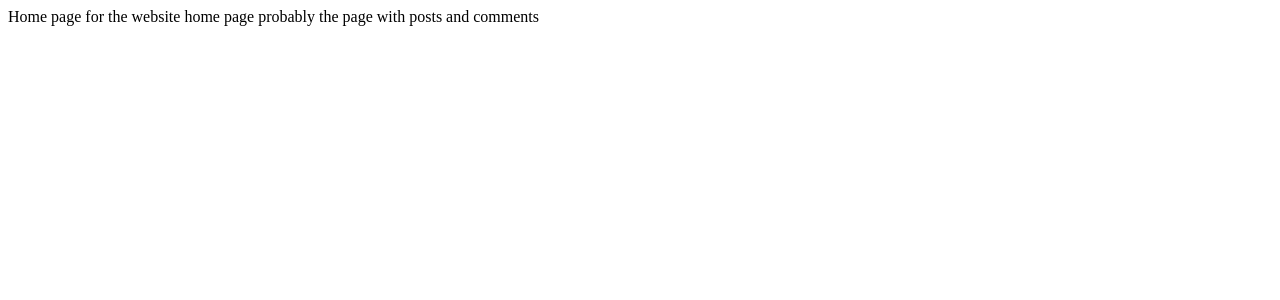
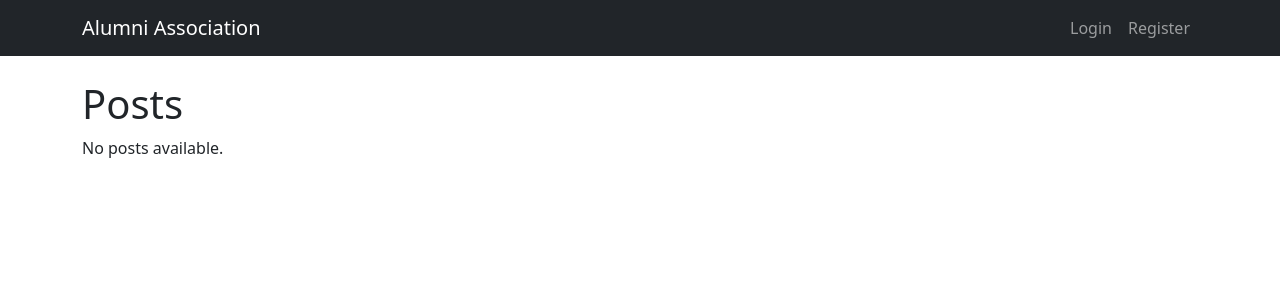
Before and after one commit to usd-cs/COMP-49X-24-25-Alumni-Association-intro-project, a Django app: page / in a window 1280 px wide. Shown: the top 300 px of the page. Run offline with Django 5.2, Linux system fonts and the light colour scheme; data that the repository does not hold is empty.

Commit message:
Update on the html to show the posts on the homepage.

```diff
--- a/backend/backend/urls.py
+++ b/backend/backend/urls.py
@@ -28,14 +28,13 @@ from intro_proj.views import (
 )
 
 urlpatterns = [
-    path('', TemplateView.as_view(template_name="index.html"), name='home'),
+    path('', post_list, name='home'),  # New homepage with posts
     path('register', register, name='register'),
     path('login', user_login, name='login'),
     path('admin/', admin.site.urls),
-    #Post Urls
-    path('posts/', post_list, name='post_list'),
-    path('posts/create/', create_post, name='create_post'),
-    path('posts/<int:post_id>/', post_detail, name='post_detail'),
-    path('posts/<int:post_id>/comment/', add_comment, name='add_comment'),
+    #Posts Urls
+    path('create/', create_post, name='create_post'),
+    path('post/<int:post_id>/', post_detail, name='post_detail'),
+    path('post/<int:post_id>/comment/', add_comment, name='add_comment'),
     path('comments/<int:comment_id>/delete/', delete_comment, name='delete_comment'),
 ]
--- a/backend/intro_proj/views.py
+++ b/backend/intro_proj/views.py
@@ -32,7 +32,7 @@ def user_login(request):
 #Post Views
 def post_list(request):
     posts = Post.objects.all().order_by('-time_posted')
-    return render(request, 'post_list.html', {
+    return render(request, 'post_list.html', {  # Remove 'posts/' prefix
         'posts': posts,
         'view_type': 'list'
     })
@@ -41,7 +41,7 @@ def post_detail(request, post_id):
     post = get_object_or_404(Post, post_ID=post_id)
     comments = post.comment_set.all().order_by('-time_posted')
     comment_form = CommentForm()
-    return render(request, 'post_detail.html', {
+    return render(request, 'post_detail.html', {  # Remove 'posts/' prefix
         'post': post,
         'comments': comments,
         'comment_form': comment_form,
@@ -56,10 +56,10 @@ def create_post(request):
             post = form.save(commit=False)
             post.author = request.user
             post.save()
-            return redirect('post_list')
+            return redirect('home')
     else:
         form = PostForm()
-    return render(request, 'create_post.html', {
+    return render(request, 'create_post.html', {  # Remove 'posts/' prefix
         'form': form,
         'view_type': 'create'
     })
--- a/backend/templates/base.html
+++ b/backend/templates/base.html
@@ -13,11 +13,11 @@
             <div class="navbar-nav ms-auto">
                 {% if user.is_authenticated %}
                     <span class="nav-item nav-link">Welcome, {{ user.username }}</span>
-                    <a class="nav-link" href="/posts/create/">Create Post</a>
-                    <a class="nav-link" href="/posts/">Posts</a>
+                    <a class="nav-link" href="{% url 'create_post' %}">Create Post</a>
+                    <a class="nav-link" href="{% url 'home' %}">Posts</a>
                 {% else %}
-                    <a class="nav-link" href="/login">Login</a>
-                    <a class="nav-link" href="/register">Register</a>
+                    <a class="nav-link" href="{% url 'login' %}">Login</a>
+                    <a class="nav-link" href="{% url 'register' %}">Register</a>
                 {% endif %}
             </div>
         </div>
--- a/backend/templates/index.html
+++ b/backend/templates/index.html
@@ -1,15 +1,5 @@
-<!DOCTYPE html>
-<html lang="en">
+{% extends 'posts/post_list.html' %}
 
-<head>
-  <meta charset="UTF-8">
-  <meta name="viewport" content="width=device-width, initial-scale=1.0">
-  <meta http-equiv="X-UA-Compatible" content="ie=edge">
-  <title>Document</title>
-</head>
-
-<body>
-  Home page for the website home page probably the page with posts and comments
-</body>
-
-</html>
+{% block content %}
+    {{ block.super }}
+{% endblock %}
```
